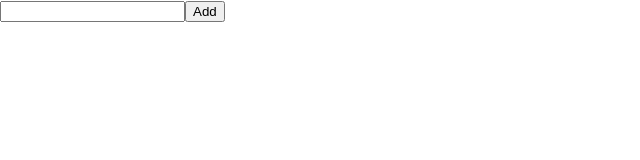
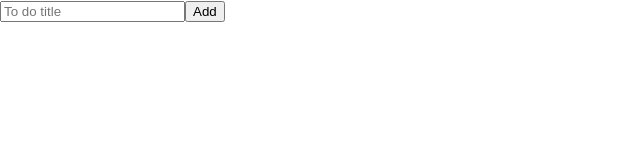
Before and after one commit to DenisMedko/homework-20221201-todo-list, a React (Create React App) app: page / in a window 1280 px wide. Shown: the top 160 px of the page, without its empty margins (0-640 px from the left). Built offline with nearby package versions, Linux system fonts and the light colour scheme; the HTML template or start-up script is replaced by a standard one.

Commit message:
validation form bug

```diff
--- a/package.json
+++ b/package.json
@@ -6,10 +6,12 @@
     "@testing-library/jest-dom": "^5.16.5",
     "@testing-library/react": "^13.4.0",
     "@testing-library/user-event": "^13.5.0",
+    "formik": "^2.2.9",
     "react": "^18.2.0",
     "react-dom": "^18.2.0",
     "react-scripts": "5.0.1",
-    "web-vitals": "^2.1.4"
+    "web-vitals": "^2.1.4",
+    "yup": "^0.32.11"
   },
   "scripts": {
     "start": "react-scripts start",
--- a/src/App.js
+++ b/src/App.js
@@ -1,16 +1,32 @@
 import './App.css';
+import * as yup from 'yup';
+import { useReducer } from 'react';
 import TodoList from './components/TodoList';
-import { useReducer } from 'react';
+import todosReducer from './reducers/todosReducer';
 import { changeItemTitle, addItem, changeItemIsDone, deleteItem } from './actions/actionCreators';
-import reducer from './reducers/todosReducer';
+import { ErrorMessage, Field, Form, Formik } from 'formik';
 
 const initialState = {
   todos : [],
   currentTitle : '',
 };
+const initialFormState = {
+  currentTitle : '',
+};
+
+const TODO_ITEM_SCHEMA = yup.object({
+  title: yup
+    .string()
+    //.min(2, 'Title must have at least 2 letter')
+    //.required('You must enter the title')
+
+    // не разобрался, валидация всегда выдает ошибку, как
+    //будто тайтл всегда пустой
+});
 
 const App = () => {
-  const [state, dispatch] = useReducer(reducer, initialState);
+
+  const [state, dispatch] = useReducer(todosReducer, initialState);
 
   const handleInput = ({target : {value}}) => {
     dispatch( changeItemTitle(value) );
@@ -18,7 +34,6 @@ const App = () => {
 
   const handleAddBtn = () => {
     dispatch( addItem() );
-    dispatch( changeItemTitle('') );
   };
 
   const handleIsDone = ({target : {name : id, checked}}) => {
@@ -30,13 +45,49 @@ const App = () => {
   };
 
   const {currentTitle, todos} = state;
+
   return (
     <div>
-      <input className="todoInput" value={currentTitle} onChange={handleInput}/>
-      <button className="todoAddBtn" onClick={handleAddBtn}>Add</button>
+      <Formik
+        initialValues={initialFormState}
+        onSubmit={handleAddBtn}
+        validationSchema={TODO_ITEM_SCHEMA}>
+          <Form>
+            <ErrorMessage name="title" component="div" />
+            <Field
+              type="text"
+              name="title"
+              placeholder="To do title"
+              //className="todoInput"
+              value={currentTitle}
+              onChange={handleInput}
+            />
+            <button type="submit" className="todoAddBtn">Add</button>
+          </Form>
+      </Formik>
       <TodoList todos={todos} handleIsDone={handleIsDone} handleDelete={handleDelete}/>
+
     </div>
   );
+
 }
 
 export default App;
+
+// {(formikProps) => {
+//   console.dir( formikProps);
+//   return (<Form>
+//   <ErrorMessage name="title" component="div" />
+//   <Field
+//     type="text"
+//     name="title"
+//     placeholder="To do title"
+//     //className="todoInput"
+//     value={currentTitle}
+//     onChange={handleInput}
+//   />
+
+//   <button type="submit" className="todoAddBtn">Add</button>
+//   <TodoList todos={todos} handleIsDone={handleIsDone} handleDelete={handleDelete}/>
+// </Form>)
+// }}
--- a/src/components/TodoList/index.jsx
+++ b/src/components/TodoList/index.jsx
@@ -1,7 +1,9 @@
 import React from 'react';
 
 const TodoList = (props) => {
+
     const {handleIsDone, handleDelete} = props;
+
     const todoList = props.todos.map( elem => {
         const {id, title, isDone} = elem;
         return (<div key={id}>
@@ -10,6 +12,7 @@ const TodoList = (props) => {
                     <button name={id} onClick={handleDelete}>Delete</button>
                 </div>)}
     );
+
     return (
         <div>
             {todoList}
--- a/src/reducers/todosReducer.js
+++ b/src/reducers/todosReducer.js
@@ -1,7 +1,7 @@
 import ACTION_TYPES from "../actions/actionTypes";
 
 const reducer = (state, action) => {
-  console.log(action.type);
+  //console.log(action.type);
   switch(action.type) {
     case ACTION_TYPES.TODO_CHANGE_ITEM_TITLE :
       return {
@@ -19,6 +19,7 @@ const reducer = (state, action) => {
             isDone : false,
           }
         ],
+        currentTitle: '',
       };
     case ACTION_TYPES.TODO_CHANGE_ITEM_IS_DONE :
       return {
```
Also changed, not shown: src/actions/actionCreators.js (line endings or trailing spaces), 1 other file (tests, documents, lock files or other folders).
